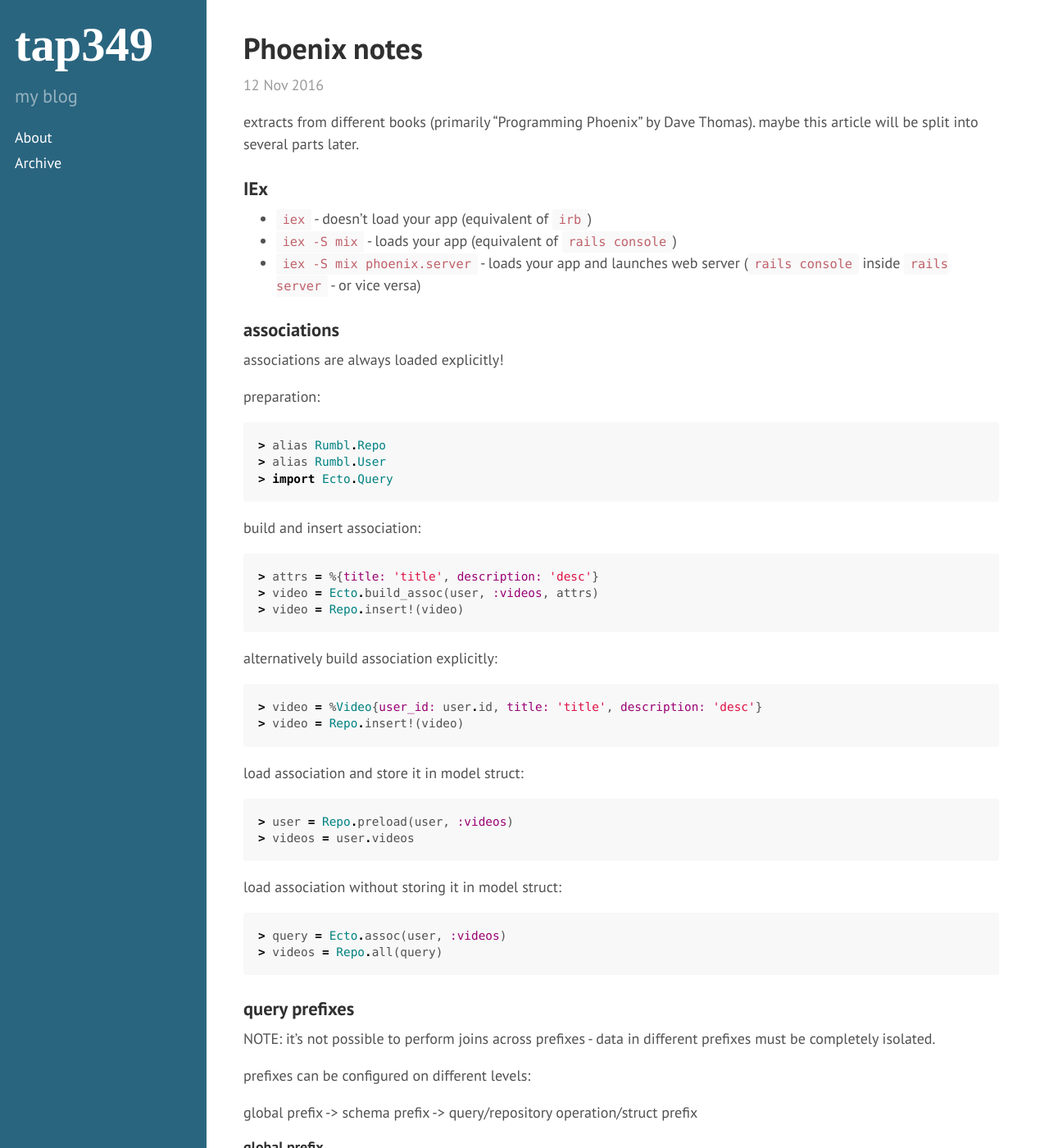
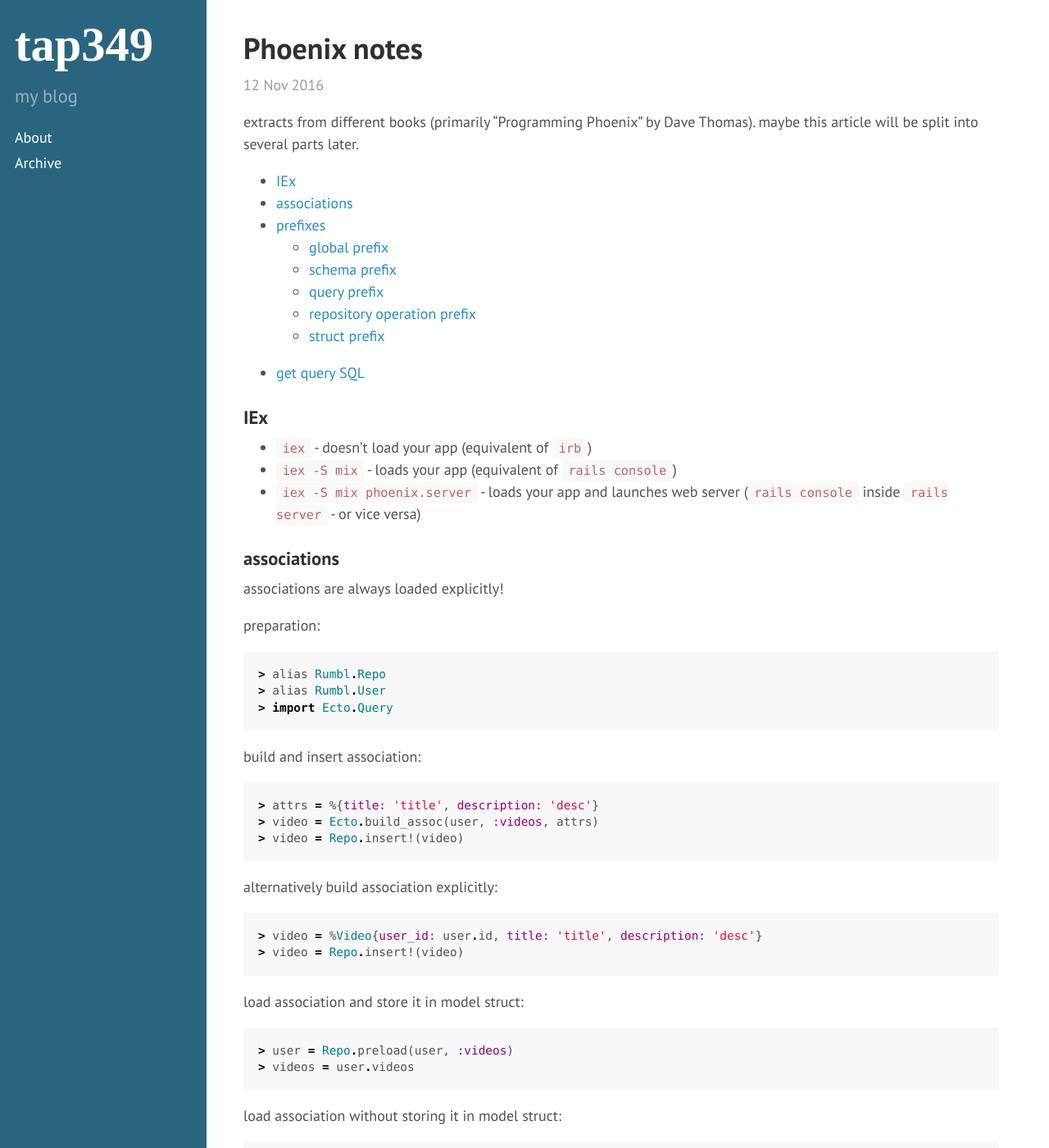
Before and after one commit to tap349/tap349.github.io, a Jekyll site: the page built from _posts/2016-11-12-phoenix-notes.md, in a window 1280 px wide and 1400 px high. Shown: the whole window at 82% size. Built offline with Jekyll 4.4.1, drawn with Linux system fonts in a browser that asks for light colours; some of the changed lines change nothing that is shown.

Commit message:
update 2016-11-26_13:35:15

````diff
--- a/_posts/2016-11-12-phoenix-notes.md
+++ b/_posts/2016-11-12-phoenix-notes.md
@@ -10,6 +10,9 @@ extracts from different books (primarily "Programming Phoenix" by Dave Thomas).
 maybe this article will be split into several parts later.
 
 <!-- more -->
+
+* TOC
+{:toc}
 
 ### IEx
 
@@ -59,7 +62,7 @@ load association without storing it in model struct:
 > videos = Repo.all(query)
 ```
 
-### query prefixes
+### prefixes
 
 NOTE: it's not possible to perform joins across prefixes -
 data in different prefixes must be completely isolated.
````
